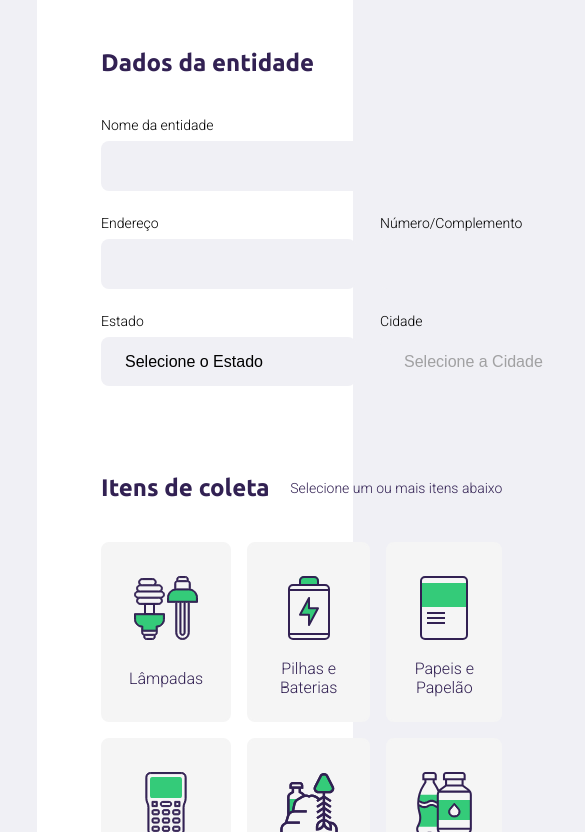
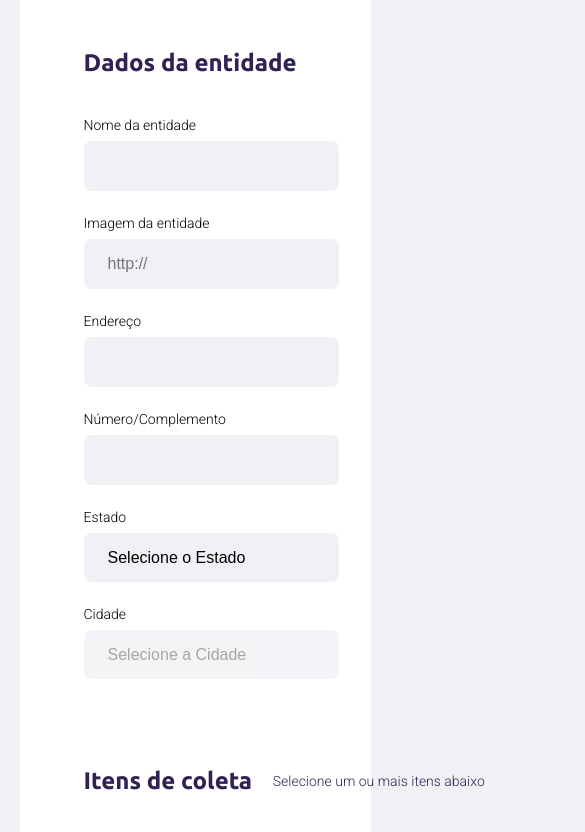
Before and after one commit to diogodmsena/NLW, a website: page src/views/create-point.html in a window 390 px wide. Shown: the part 377-1209 px from the top of the page, 585 px wide, since content can reach past the window. Drawn offline with nearby package versions, Linux system fonts and the light colour scheme; files that its build step writes are made by us from their sources; no server answers; files whose address does not match are found by name.

Commit message:
Ajustes no layout

```diff
--- a/public/styles/create-point.css
+++ b/public/styles/create-point.css
@@ -9,6 +9,7 @@
   display: flex;
   justify-content: space-between;
   align-items: center;
+
   margin-top: 48px;
 }
 
@@ -54,12 +55,14 @@ form fieldset {
 
 form legend {
   margin-bottom: 40px;
+  width: 100%;
 
+}
+
+form legend .box {
   display: flex;
+  align-items: center;
   justify-content: space-between;
-  align-items: center;
-
-  width: 100%;
 }
 
 form legend h2 {
--- a/public/styles/responsive.css
+++ b/public/styles/responsive.css
@@ -28,6 +28,14 @@
     height: 200px;
   }
 
+  #page-create-point form .field-group {
+    flex-direction: column;
+  }
+
+  #page-create-point form .field-group .field + .field {
+    margin-left: 0px;
+  }
+
 }
 
 @media (min-width: 1700px) {
--- a/src/views/create-point.html
+++ b/src/views/create-point.html
@@ -1,6 +1,6 @@
 {% extends "layout.html" %}
 
-{% set bodyId = "page-create-point" %}
+{% set pageId = "page-create-point" %}
 
 {% block title %}
   <title>Ponto de coleta</title>
@@ -11,8 +11,6 @@
 {% endblock styles %}
 
 {% block content %}
-  <div id="page-create-point">
-
 {% include "partials/page-header.html" %}
 
     <form action="">
@@ -24,9 +22,19 @@
           <h2>Dados da entidade</h2>
         </legend>
 
+        <div class="field-group">
           <div class="field">
             <label for="name">Nome da entidade</label>
             <input type="text" name="name" required="required">
+          </div>
+          <div class="field">
+            <label for="name">Imagem da entidade</label>
+            <input
+              type="url"
+              name="image"
+              placeholder="http://"
+              required="required">
+          </div>
         </div>
 
         <div class="field-group">
@@ -60,8 +68,10 @@
 
       <fieldset>
         <legend>
+          <div class="box">
             <h2>Itens de coleta</h2>
             <span>Selecione um ou mais itens abaixo</span>
+          </div>
         </legend>
 
         <div class="itens-grid">
@@ -102,8 +112,6 @@
 
       <button type="submit">Cadastrar ponto de coleta</button>
     </form>
-
-  </div>
 {% endblock content %}
 
 {% block scripts %}
--- a/src/views/layout.html
+++ b/src/views/layout.html
@@ -16,7 +16,7 @@
 
   </head>
   <body>
-    <div id="{{ bodyId }}">
+    <div id="{{ pageId }}">
       {% block content %}{% endblock content %}
     </div>
 
```
Also changed, not shown: src/views/index.html (+1 -1 lines), src/views/search-results.html (+1 -1 lines). Lines whose indentation alone changed are shown as unchanged.
